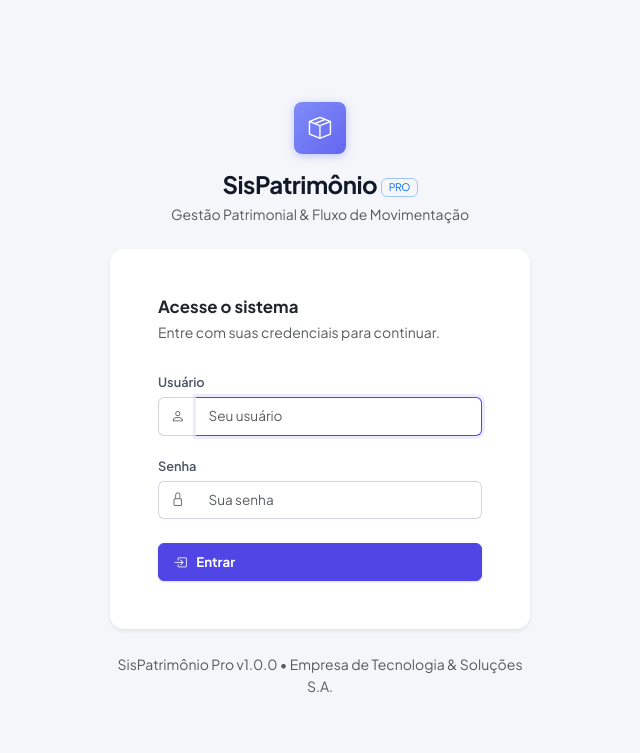
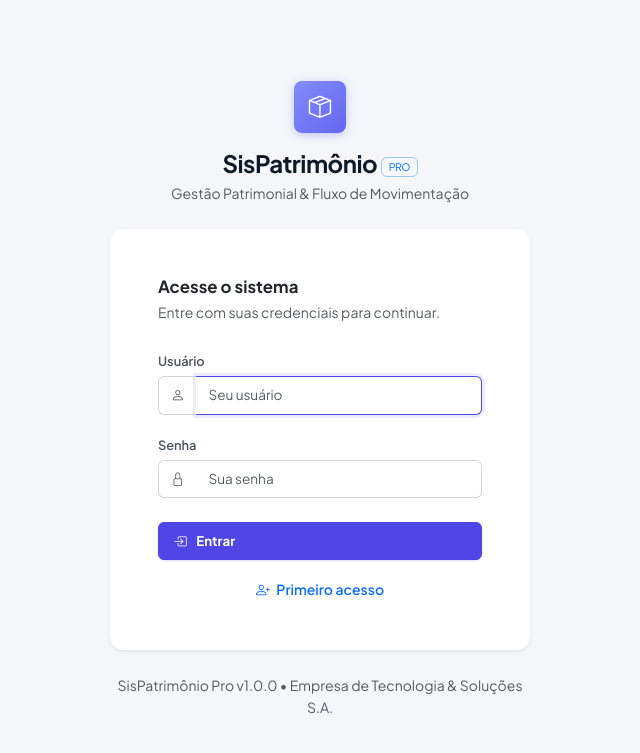
Before and after one commit to wellingtonsr1/sistema_patrimonio, a FastAPI app: page /login in a window 1280 px wide. Shown: the top 753 px of the page, without its empty margins (320-960 px from the left). Run offline with FastAPI, Linux system fonts and the light colour scheme.

Commit message:
Imprementação da de um botão para a criação do primeiro acesso

```diff
--- a/app/web/templates/login.html
+++ b/app/web/templates/login.html
@@ -71,6 +71,12 @@
                             <i class="bi bi-box-arrow-in-right me-1"></i> Entrar
                         </button>
                     </form>
+
+                    <div class="text-center mt-3">
+                        <a href="/setup" class="text-decoration-none text-primary small fw-semibold">
+                            <i class="bi bi-person-plus me-1"></i> Primeiro acesso
+                        </a>
+                    </div>
                 </div>
             </div>
 
```
Also changed, not shown: data/patrimonio.db.
